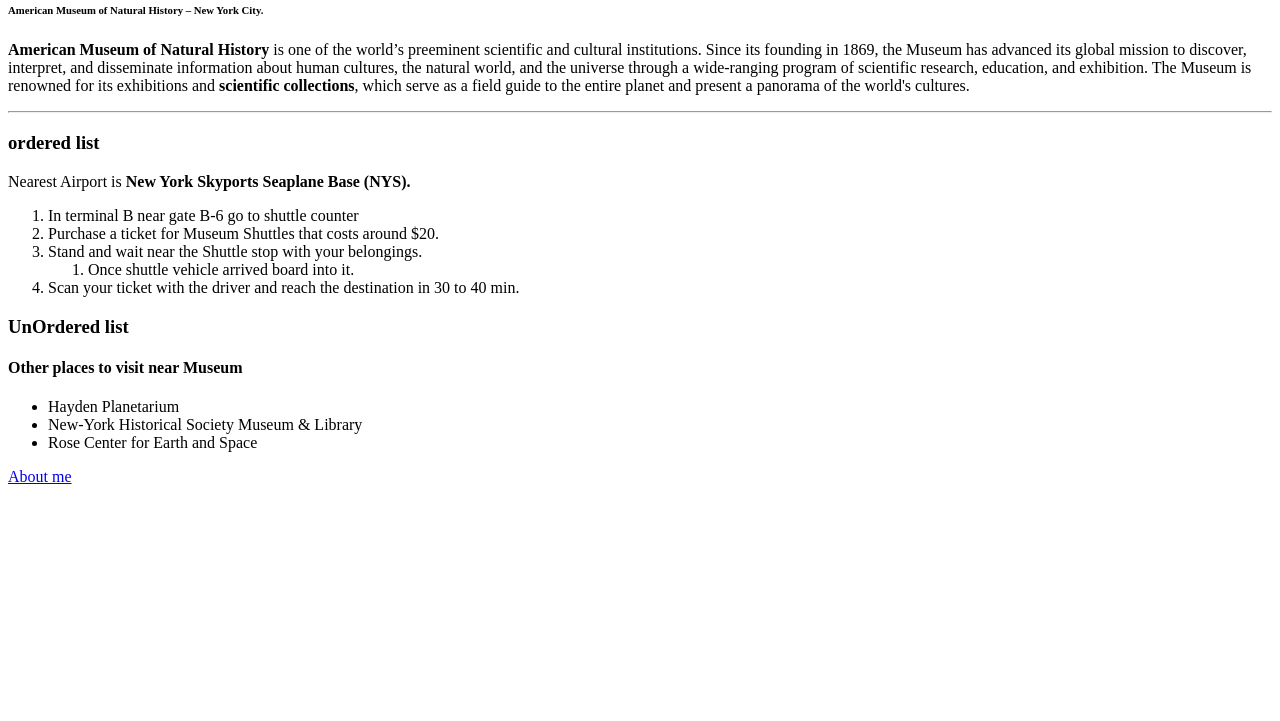
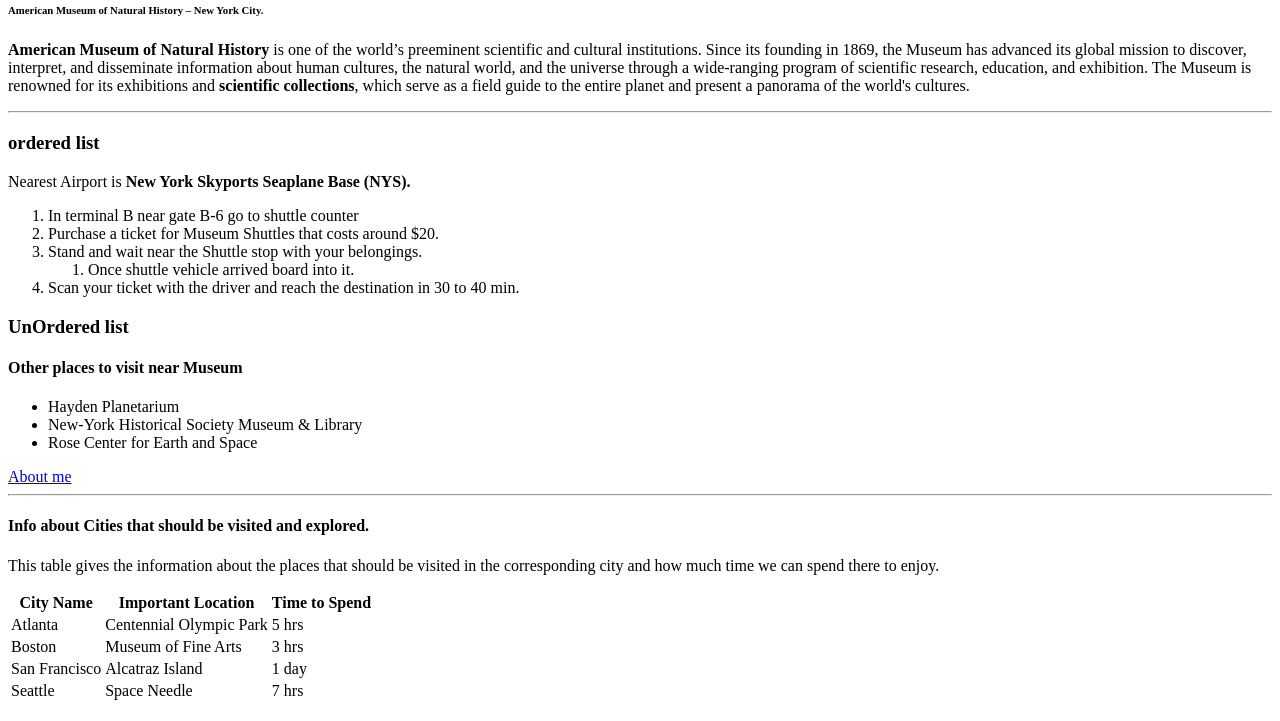
Before and after one commit to 44-563-Web-Apps-F22/44563-webapps-assignment-3-saikolli9999, a plain HTML site: page index.html in a window 1280 px wide. Shown: the part 79-800 px from the top of the page. Drawn offline with Linux system fonts and the light colour scheme.

Commit message:
Added table

```diff
--- a/index.html
+++ b/index.html
@@ -38,5 +38,41 @@
               </ul>
 
               <a href="aboutme.html">About me</a>
+              <hr>
+              <h4>Info about Cities that should be visited and explored.</h4>
+              <p>This table gives the information about the places that should be visited in the corresponding city and how much time we can spend there to enjoy.</p>
+              <table>
+                <tr>
+                    <th>
+                        City Name
+                    </th>
+                    <th>
+                        Important Location
+                    </th>
+                    <th>
+                        Time to Spend
+                    </th>
+                </tr>
+                <tr>
+                    <td>Atlanta </td>
+                    <td>Centennial Olympic Park</td>
+                    <td> 5 hrs </td>
+                </tr>
+                <tr>
+                    <td>Boston </td>
+                    <td>Museum of Fine Arts</td>
+                    <td> 3 hrs </td>
+                </tr>
+                <tr>
+                    <td>San Francisco </td>
+                    <td>Alcatraz Island</td>
+                    <td> 1 day </td>
+                </tr>
+                <tr>
+                    <td>Seattle </td>
+                    <td>Space Needle</td>
+                    <td> 7 hrs  </td>
+                </tr>
+              </table>
     </body>
 </html>
```
